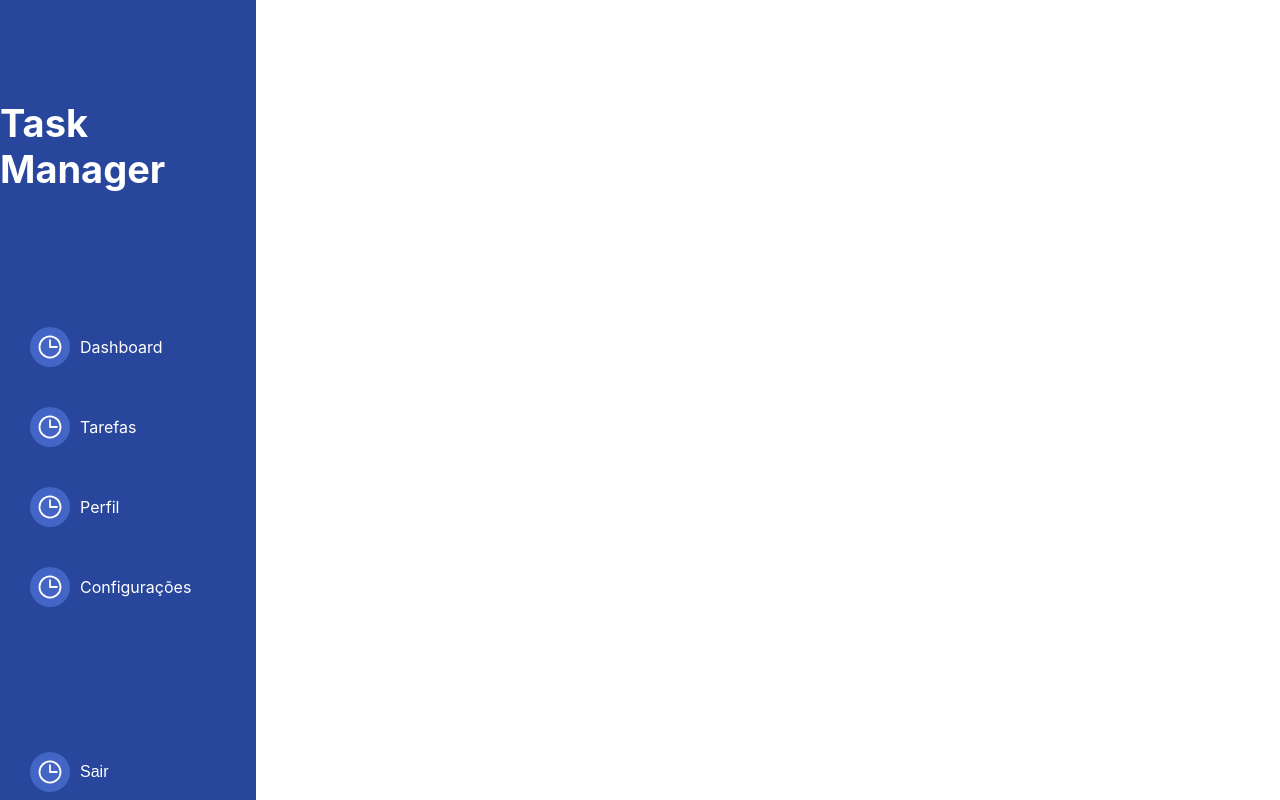
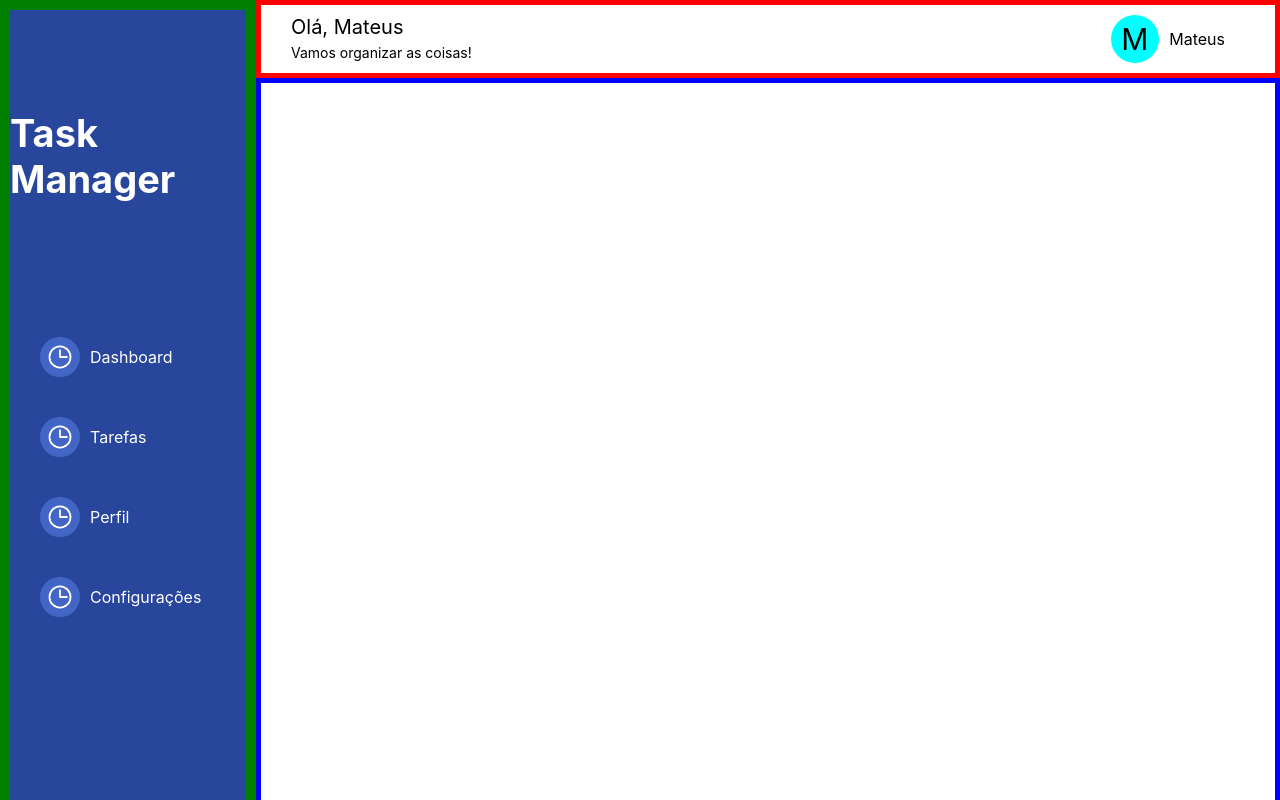
Before and after one commit to prestozin/TaskManager.Frontend, an Angular app: page /dashboard in a window 1280 px wide. Shown: the top 800 px of the page. Built offline with nearby package versions, Linux system fonts and the light colour scheme.

Commit message:
Organização de layout

```diff
--- a/src/app/components/dashboard-layout/main-layout.html
+++ b/src/app/components/dashboard-layout/main-layout.html
@@ -47,21 +47,25 @@
     </aside>
 
     <div class="content">
-        <header>
+
+        <header class="header-content">
+
             <div class ="title-container">
-                <h2> {{ title() }} </h2>
-                <p>Vamos organizar as coisas!</p>
+                <p> Olá, Mateus <p>
+                <span>Vamos organizar as coisas!</span>
             </div>
 
             <div class="user-container">
-                <img class="user-icon" src="">
-                <p class="user-name"> {{ username() }}</p>
-            </div>
-        </header>
+                <p class="user-icon"> M </p>
+                <p class="user-name"> Mateus</p>
             </div>
 
+        </header>
+
         <main>
+            <div class="body-content">
 
+            </div>
         </main>
 
         <footer>
@@ -69,3 +73,5 @@
         </footer>
 
     </div>
+
+</div>
--- a/src/app/components/dashboard-layout/main-layout.scss
+++ b/src/app/components/dashboard-layout/main-layout.scss
@@ -7,8 +7,6 @@ h2 {
 
 .layout{
     display: flex;
-    flex-direction: column;
-    box-sizing: border-box;
 
     .sidebar{
         background-color: $primary-color;
@@ -17,8 +15,8 @@ h2 {
         flex-direction: column;
 
         width: 20%;
-        height: 100vh;
         padding-top: 60px;
+        border: 10px solid green;
 
         .icon-menu{
             max-width: 40px;
@@ -58,9 +56,10 @@ h2 {
             }
         }
 
-        .sidebar-footer
-        {
-            padding: 115px 20px 0px 20px;
+        .sidebar-footer{
+            display: flex;
+            width: 100%;
+            padding: 250px 20px 0px 20px;
 
             .btn-logout{
                 display: flex;
@@ -79,8 +78,56 @@ h2 {
                     background-color: #142e7a;
                 }
             }
+        }
+    }
+
+    .content{
+        width: 100%;
+        display: flex;
+        flex-direction: column;
+
+        .header-content{
+            border: 5px solid red;
+            display: flex;
+            width: 100%;
+            align-items: center;
+
+            .title-container{
+                font-size: 20px;
+                padding-left: 30px;
+
+                span{
+                    font-size: 14px;
+                }
+            }
+
+            .user-container{
+                display: flex;
+                align-items: center;
+                gap: 10px;
+                padding: 10px 50px 10px;
+                margin-left: auto;
+
+                .user-icon{
+                    display: flex;
+                    width: 48px;
+                    height: 48px;
+                    align-items: center;
+
+                    font-size: 30px;
+                    border-radius: 50%;
+                    background-color: aqua;
+                    padding: 10px;
+                }
+            }
+        }
+
+         .body-content{
+            border: 5px solid blue;
+            display: flex;
+            height: 100vh;
+        }
+    }
 
 
-        }
-    }
 }
```
Lines whose indentation alone changed are shown as unchanged.
